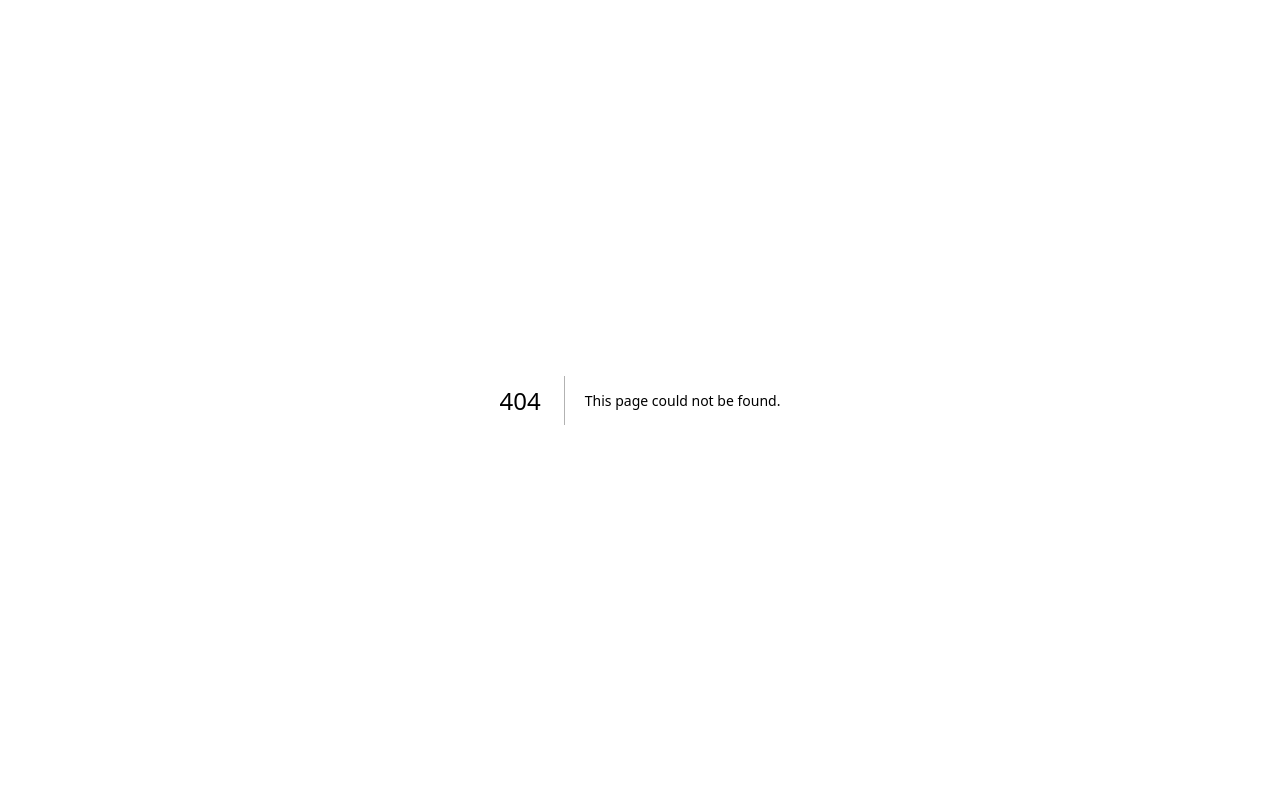
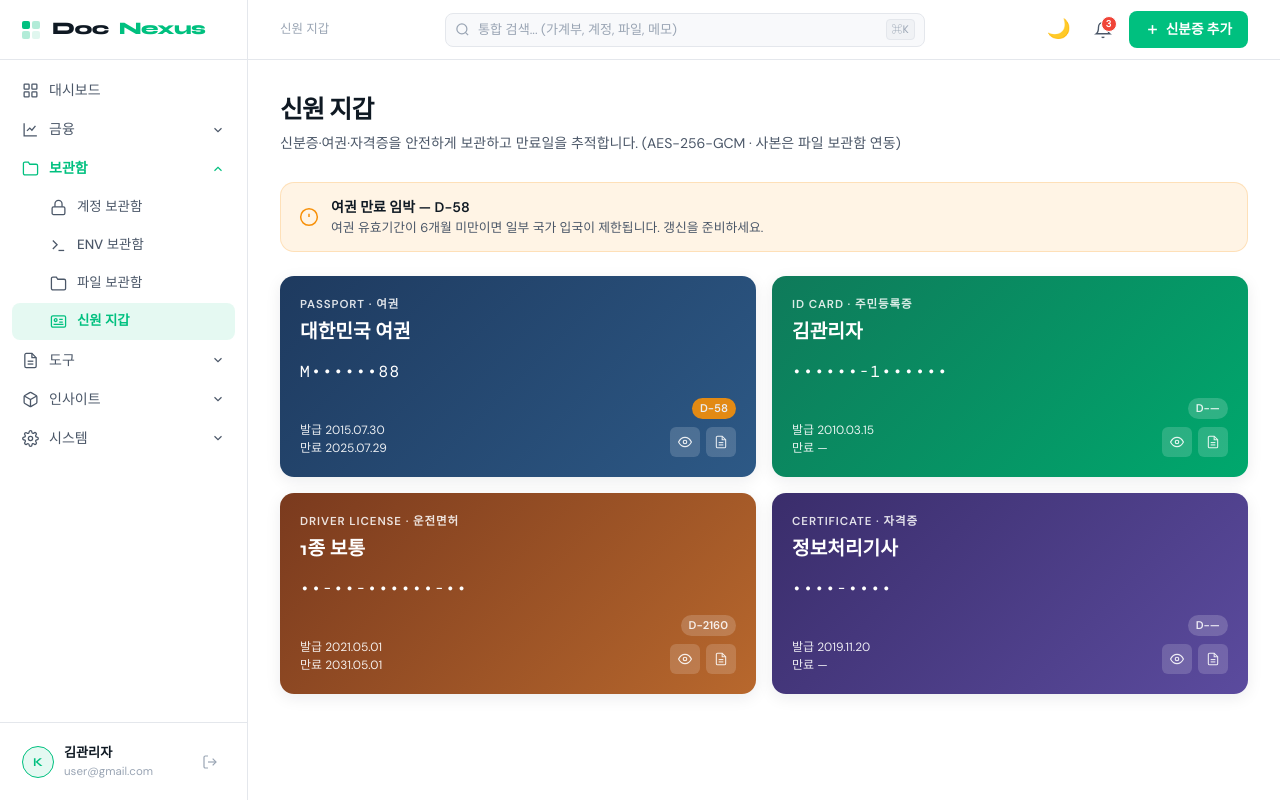
Before and after one commit to leejinyoung-kr/life-ledger, a Next.js app in the folder frontend/: page /id-wallet in a window 1280 px wide. Before the commit this address had no page. Built offline with nearby package versions, Linux system fonts and the light colour scheme; sample sign-in values are in the browser's storage.

Commit message:
신원 지갑 프론트 적용

```diff
--- a/frontend/app/globals.css
+++ b/frontend/app/globals.css
@@ -755,6 +755,26 @@ tbody td { padding: 12px 16px; color: var(--text-primary); vertical-align: middl
 .viewer-meta { font-size: .78rem; color: var(--text-muted); }
 
 /* ════════════════════════════════════════
+   신원 지갑 (id-wallet) 전용
+   ════════════════════════════════════════ */
+.id-grid { display: grid; grid-template-columns: repeat(auto-fill, minmax(320px, 1fr)); gap: 16px; }
+.id-card { border-radius: var(--radius-lg); padding: 20px; color: #fff; box-shadow: var(--shadow-md); position: relative; overflow: hidden; min-height: 180px; display: flex; flex-direction: column; justify-content: space-between; }
+.id-card.passport { background: linear-gradient(135deg, #1e3a5f, #2d5986); }
+.id-card.idcard   { background: linear-gradient(135deg, #0f7a5a, #00a86d); }
+.id-card.license  { background: linear-gradient(135deg, #7a3a1e, #b8682d); }
+.id-card.cert     { background: linear-gradient(135deg, #3a2d6b, #5b4b9e); }
+.id-card-type { font-size: .72rem; opacity: .85; text-transform: uppercase; letter-spacing: .08em; font-weight: 600; }
+.id-card-name { font-family: var(--font-display); font-size: 1.2rem; font-weight: 700; margin-top: 4px; }
+.id-card-num { font-family: var(--font-mono); font-size: 1rem; letter-spacing: .1em; margin: 14px 0; }
+.id-card-foot { display: flex; justify-content: space-between; align-items: flex-end; font-size: .75rem; opacity: .9; }
+.id-card-foot-right { display: flex; flex-direction: column; gap: 8px; align-items: flex-end; }
+.id-card-actions { display: flex; gap: 6px; }
+.id-icon-btn { width: 30px; height: 30px; border-radius: 6px; background: rgba(255,255,255,.18); display: flex; align-items: center; justify-content: center; color: #fff; transition: background var(--ease); }
+.id-icon-btn:hover { background: rgba(255,255,255,.32); }
+.dday-pill { padding: 2px 8px; border-radius: var(--radius-full); font-size: .7rem; font-weight: 700; background: rgba(255,255,255,.2); }
+.dday-pill.warn { background: var(--warning); color: #fff; }
+
+/* ════════════════════════════════════════
    RESPONSIVE (반응형)
    ════════════════════════════════════════ */
 @media (max-width: 1100px) {
--- /dev/null
+++ b/frontend/app/id-wallet/page.tsx
@@ -0,0 +1,145 @@
+'use client';
+
+/**
+ * 신원 지갑 페이지.
+ * 여권·신분증·운전면허·자격증을 색상 카드로 보관하고 만료일(D-day)을 추적한다.
+ * 번호는 기본 마스킹하고 토글로 표시하며, 데이터는 더미로 채운다. (AES-256-GCM)
+ */
+import { useEffect, useState, type ReactNode } from 'react';
+import { useRouter } from 'next/navigation';
+import AppShell from '@/components/AppShell';
+import Modal from '@/components/Modal';
+import { IconAlertCircle, IconEye, IconDoc } from '@/components/icons';
+
+type IdVariant = 'passport' | 'idcard' | 'license' | 'cert';
+
+interface IdCard {
+  variant: IdVariant; typeLabel: string; name: string;
+  numMasked: string; numFull: string;
+  issue: string; expire: string; dday: string; ddayWarn?: boolean;
+}
+
+// ── 더미 데이터 (TODO: GET /api/v1/identities) ──────────────────
+const ID_CARDS: IdCard[] = [
+  { variant: 'passport', typeLabel: 'PASSPORT · 여권',          name: '대한민국 여권', numMasked: 'M••••••88',     numFull: 'M1234567 88',     issue: '2015.07.30', expire: '2025.07.29', dday: 'D-58', ddayWarn: true },
+  { variant: 'idcard',   typeLabel: 'ID CARD · 주민등록증',     name: '김관리자',     numMasked: '••••••-1••••••', numFull: '900101-1234567', issue: '2010.03.15', expire: '—', dday: 'D-—' },
+  { variant: 'license',  typeLabel: 'DRIVER LICENSE · 운전면허', name: '1종 보통',     numMasked: '••-••-••••••-••', numFull: '11-22-334455-66', issue: '2021.05.01', expire: '2031.05.01', dday: 'D-2160' },
+  { variant: 'cert',     typeLabel: 'CERTIFICATE · 자격증',     name: '정보처리기사', numMasked: '••••-••••',      numFull: '2019-1234',      issue: '2019.11.20', expire: '—', dday: 'D-—' },
+];
+
+export default function IdWalletPage() {
+  const router = useRouter();
+  const [revealed, setRevealed] = useState<Record<number, boolean>>({}); // 번호 표시 여부
+  const [addModal, setAddModal] = useState(false);
+
+  // 인증 가드 — 토큰 없으면 로그인 페이지로. TODO: 토큰 유효성 검증 API 연동
+  useEffect(() => {
+    if (!localStorage.getItem('auth_token')) {
+      router.replace('/login');
+    }
+  }, [router]);
+
+  // 로그아웃 — 토큰 제거 후 로그인 페이지로 이동
+  function logout() {
+    localStorage.removeItem('auth_token');
+    router.push('/login');
+  }
+
+  // 카드 번호 표시/숨김 토글
+  function toggleNum(idx: number) {
+    setRevealed((prev) => ({ ...prev, [idx]: !prev[idx] }));
+  }
+
+  return (
+    <AppShell
+      activePath="/id-wallet"
+      topbarLabel="신원 지갑"
+      actionLabel="신분증 추가"
+      onAction={() => setAddModal(true)}
+      onLogout={logout}
+    >
+      <div className="page-header">
+        <h1 className="page-title">신원 지갑</h1>
+        <p className="page-subtitle">신분증·여권·자격증을 안전하게 보관하고 만료일을 추적합니다. (AES-256-GCM · 사본은 파일 보관함 연동)</p>
+      </div>
+
+      {/* 여권 만료 임박 경고 */}
+      <div className="alert-banner">
+        <IconAlertCircle width={20} height={20} />
+        <div className="alert-body">
+          <div className="alert-title">여권 만료 임박 — D-58</div>
+          <div className="alert-desc">여권 유효기간이 6개월 미만이면 일부 국가 입국이 제한됩니다. 갱신을 준비하세요.</div>
+        </div>
+      </div>
+
+      {/* 신분증 카드 그리드 */}
+      <div className="id-grid">
+        {ID_CARDS.map((card, idx) => (
+          <div className={`id-card ${card.variant}`} key={card.typeLabel}>
+            <div>
+              <div className="id-card-type">{card.typeLabel}</div>
+              <div className="id-card-name">{card.name}</div>
+              <div className="id-card-num">{revealed[idx] ? card.numFull : card.numMasked}</div>
+            </div>
+            <div className="id-card-foot">
+              <div>
+                <div>발급 {card.issue}</div>
+                <div>만료 {card.expire}</div>
+              </div>
+              <div className="id-card-foot-right">
+                <span className={`dday-pill${card.ddayWarn ? ' warn' : ''}`}>{card.dday}</span>
+                <div className="id-card-actions">
+                  <button type="button" className="id-icon-btn" onClick={() => toggleNum(idx)} aria-label="번호 표시/숨김">
+                    <IconEye width={14} height={14} />
+                  </button>
+                  {/* TODO: 파일 보관함 연동 — 사본 뷰어 열기 */}
+                  <button type="button" className="id-icon-btn" aria-label="사본 보기">
+                    <IconDoc width={14} height={14} />
+                  </button>
+                </div>
+              </div>
+            </div>
+          </div>
+        ))}
+      </div>
+
+      {/* 신분증 추가 모달 */}
+      <Modal
+        open={addModal}
+        onClose={() => setAddModal(false)}
+        title="신분증 추가"
+        footer={
+          <>
+            <button type="button" className="btn btn-ghost" onClick={() => setAddModal(false)}>취소</button>
+            {/* TODO: API 연동 — 저장 시 서버에서 AES-256-GCM 암호화 후 저장 */}
+            <button type="button" className="btn btn-primary">저장 (암호화)</button>
+          </>
+        }
+      >
+        <Field label="종류">
+          <select className="input" aria-label="종류">
+            <option>여권</option><option>주민등록증</option><option>운전면허</option><option>자격증</option><option>기타</option>
+          </select>
+        </Field>
+        <Field label="명칭"><input type="text" className="input" placeholder="예: 대한민국 여권" /></Field>
+        <Field label="번호"><input type="text" className="input input-mono" placeholder="문서 번호" /></Field>
+        <div className="form-grid-2">
+          <Field label="발급일"><input type="date" className="input" /></Field>
+          <Field label="만료일 (선택)"><input type="date" className="input" /></Field>
+        </div>
+        <Field label="사본 (선택)"><input type="file" className="input" accept="image/*,.pdf" /></Field>
+        <Field label="메모 (선택)"><input type="text" className="input" placeholder="추가 메모" /></Field>
+      </Modal>
+    </AppShell>
+  );
+}
+
+// 입력 그룹 (라벨 + 입력요소). label 로 감싸 입력요소에 접근성 이름을 연결한다.
+function Field({ label, children }: { label: string; children: ReactNode }) {
+  return (
+    <label className="input-group">
+      <span className="input-label">{label}</span>
+      {children}
+    </label>
+  );
+}
--- a/frontend/components/Sidebar.tsx
+++ b/frontend/components/Sidebar.tsx
@@ -47,7 +47,7 @@ const NAV_GROUPS: NavGroup[] = [
       { label: '계정 보관함', href: '/credentials', icon: <IconLock /> },
       { label: 'ENV 보관함', href: '/envs', icon: <IconCode /> },
       { label: '파일 보관함', href: '/files', icon: <IconFolder /> },
-      { label: '신원 지갑', href: '#', icon: <IconIdCard /> },
+      { label: '신원 지갑', href: '/id-wallet', icon: <IconIdCard /> },
     ],
   },
   {
--- a/frontend/components/icons.tsx
+++ b/frontend/components/icons.tsx
@@ -308,6 +308,15 @@ export const IconEye = (p: IconProps) => (
   </svg>
 );
 
+// 경고(원형 느낌표) 아이콘
+export const IconAlertCircle = (p: IconProps) => (
+  <Stroke {...p}>
+    <circle cx="12" cy="12" r="10" />
+    <line x1="12" y1="8" x2="12" y2="12" />
+    <line x1="12" y1="16" x2="12.01" y2="16" />
+  </Stroke>
+);
+
 // 경고(삼각형 느낌표) 아이콘
 export const IconAlertTriangle = (p: IconProps) => (
   <Stroke {...p}>
```
